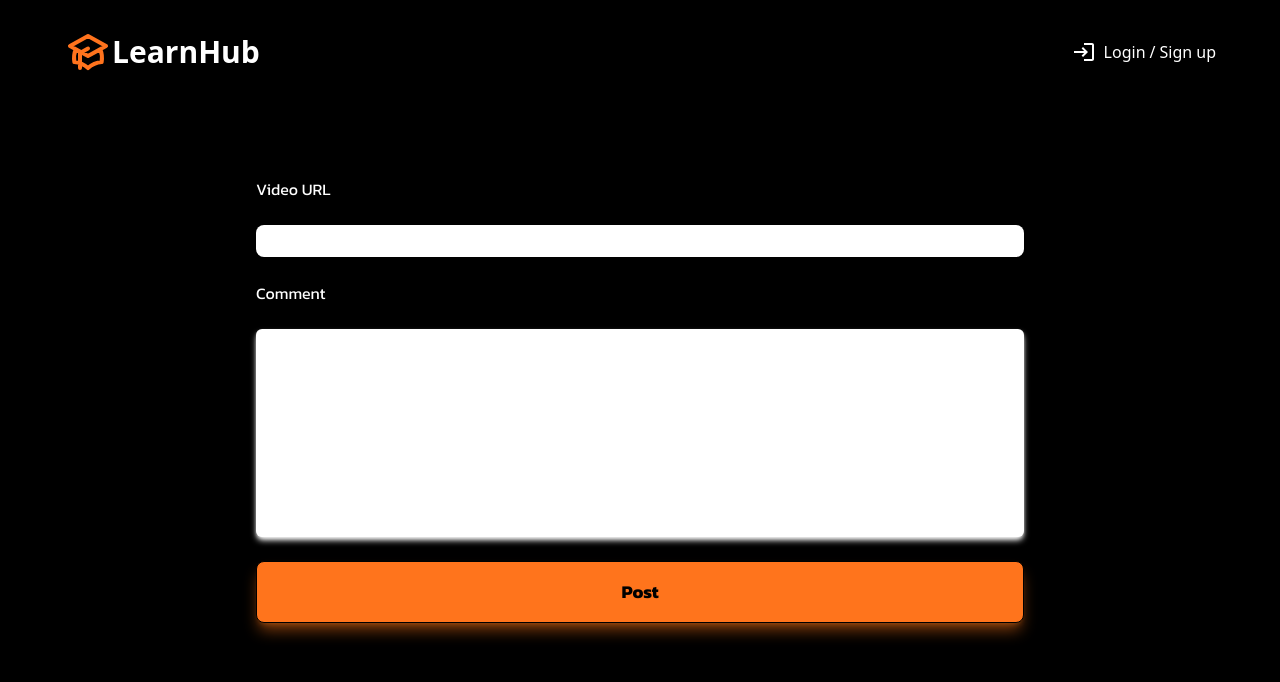
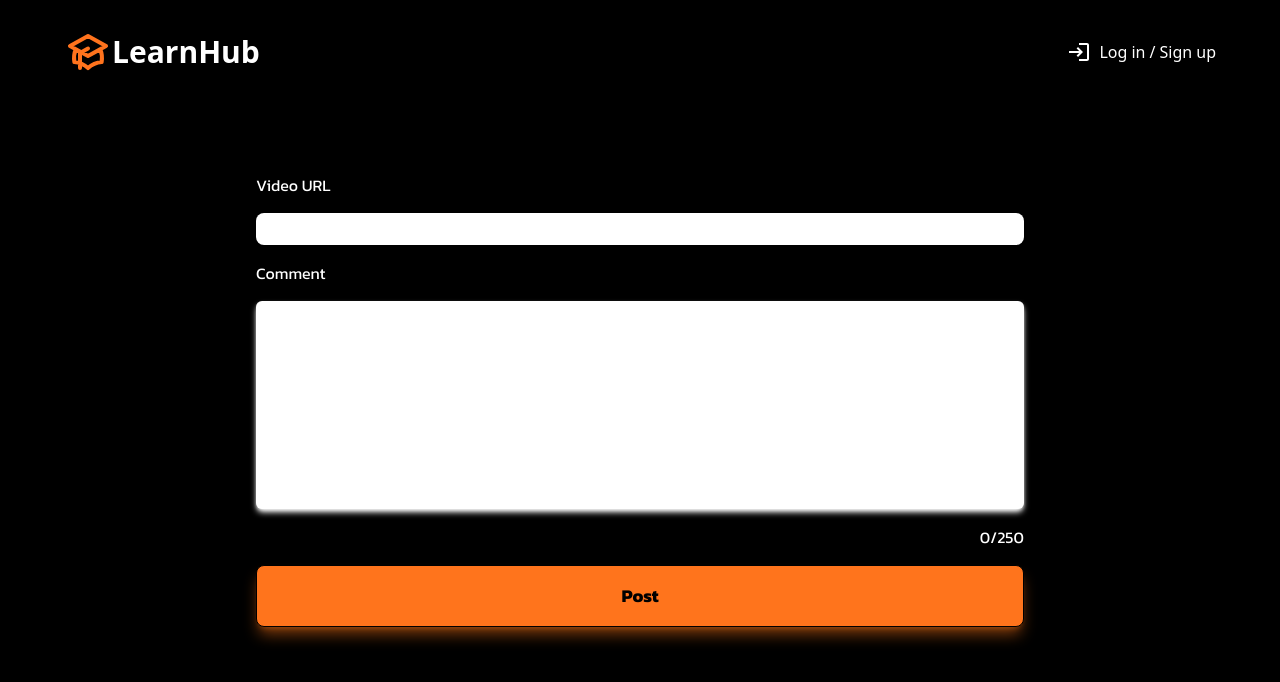
Before and after one commit to brightnc/frontend-project, a React (Vite) app: page /create in a window 1280 px wide. Shown: the top 682 px of the page. Built offline with nearby package versions, Linux system fonts and the light colour scheme.

Commit message:
feat :sparkles: : add textarea count

```diff
--- a/src/components/Navbar.tsx
+++ b/src/components/Navbar.tsx
@@ -29,7 +29,7 @@ const Navbar = () => {
             <div className="flex items-center ">
               <a className="flex items-center gap-2" href="#">
                 <LoginIcon />
-                Login
+                Log in
               </a>
             </div>
           </NavLink>
--- a/src/pages/CreatePost.tsx
+++ b/src/pages/CreatePost.tsx
@@ -1,12 +1,25 @@
+import { useState } from 'react'
+
 const CreatePost = () => {
+  const [currentLength, setCurrentLength] = useState<number>(0)
+  const maxLength = 250
   return (
     <div className=" h-screen flex flex-col justify-center items-center w-full ">
       <div className="w-2/3 h-4/5 flex flex-col justify-center items-center">
-        <div className="flex flex-col gap-6 w-full">
+        <div className="flex flex-col gap-4 w-full">
           <label>Video URL</label>
           <input className="text-black px-2 py-1 rounded-lg w-full" type="text" />
           <label>Comment</label>
-          <textarea className="w-full p-4 h-52 text-lg  text-black shadow-md shadow-white resize-none rounded-md"></textarea>
+          <textarea
+            onChange={(e) => setCurrentLength(e.target.value.length)}
+            maxLength={maxLength}
+            className="w-full p-4 h-52 text-lg  text-black shadow-md shadow-white resize-none rounded-md"
+          ></textarea>
+          <div className="flex justify-end">
+            <span>{currentLength}</span>
+            <span>/</span>
+            <span>{maxLength}</span>
+          </div>
           <button className="bg-[#ff741c]   border border-black hover:bg-black text-black hover:border-[#ff741c] hover:border hover:text-[#ff741c] font-bold rounded-lg px-8 py-4 text-lg shadow-lg shadow-orange-500/50">
             Post
           </button>
```
